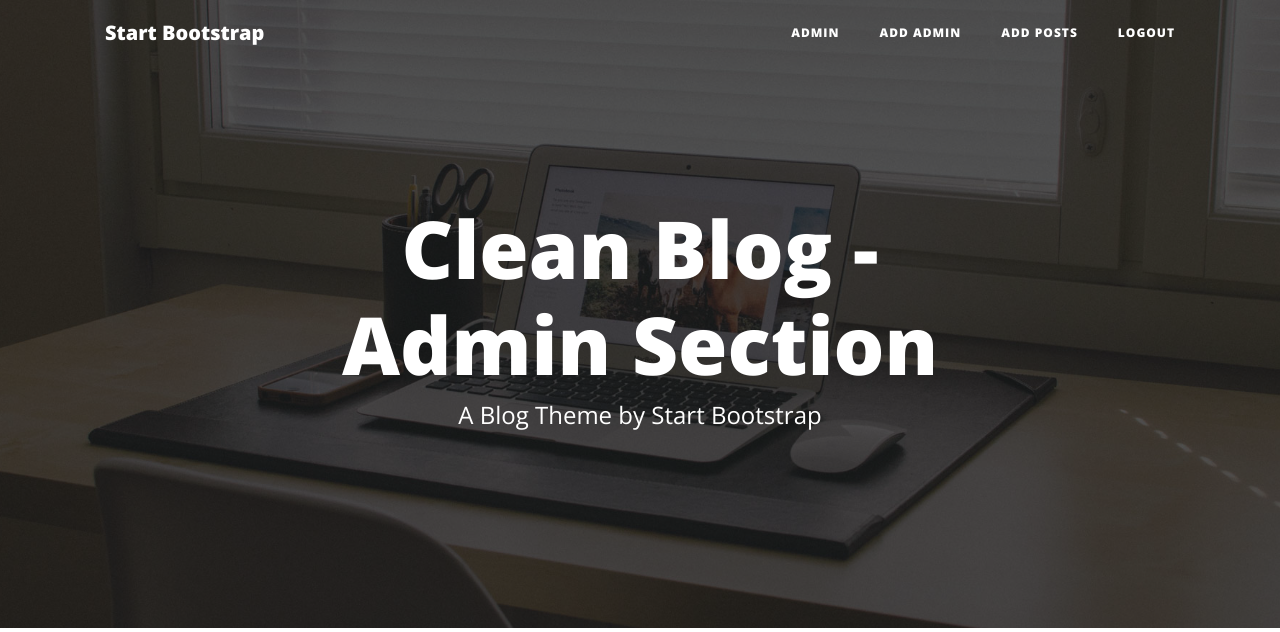
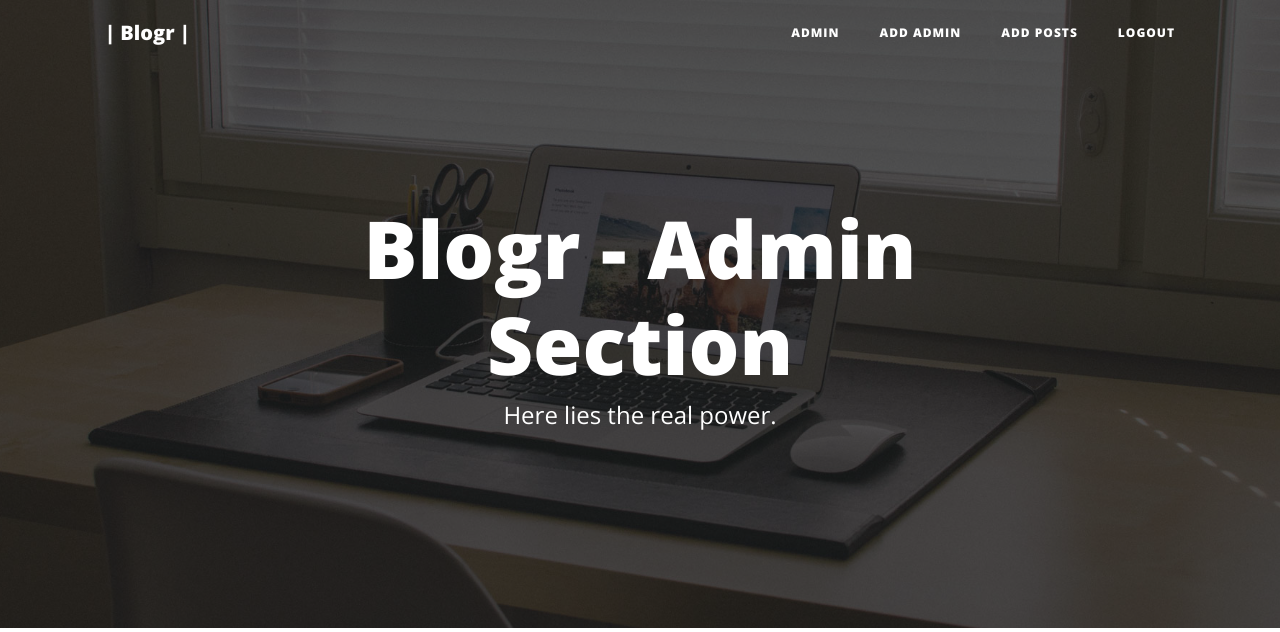
Before and after one commit to abhishekshree/FlaskLearnApp, a Flask app: page /admin in a window 1280 px wide. Shown: the top 632 px of the page. Run offline with Flask 2, Linux system fonts and the light colour scheme; a user stored in the database is signed in; data comes from the database, SQL or seed files in the repository; some libraries are stand-ins or nearby versions.

Commit message:
UI Changes to admin section

```diff
--- a/app.py
+++ b/app.py
@@ -53,15 +53,15 @@ def load_user(user_id):
 
 
 class LoginForm(FlaskForm):
-	username = StringField('username', validators=[InputRequired(), Length(min=4 , max=15)])
-	password = PasswordField('password', validators=[InputRequired(), Length(min=8, max=80)])
-	remember = BooleanField('remember me')
+	username = StringField('Username', validators=[InputRequired(), Length(min=4 , max=15)])
+	password = PasswordField('Password', validators=[InputRequired(), Length(min=8, max=80)])
+	remember = BooleanField('Remember Me')
 
 
 class RegisterForm(FlaskForm):
-	email = StringField('email', validators=[InputRequired(), Email(message='Invalid Email'), Length(max=100)])
-	username = StringField('username', validators=[InputRequired(), Length(min=4 , max=15)])
-	password = PasswordField('password', validators=[InputRequired(), Length(min=8, max=80)])
+	email = StringField('Email', validators=[InputRequired(), Email(message='Invalid Email'), Length(max=100)])
+	username = StringField('Username', validators=[InputRequired(), Length(min=4 , max=15)])
+	password = PasswordField('Password', validators=[InputRequired(), Length(min=8, max=80)])
 
 
 
--- a/templates/admin.html
+++ b/templates/admin.html
@@ -8,7 +8,7 @@
   <!-- Navigation -->
     <nav class="navbar navbar-expand-lg navbar-light fixed-top" id="mainNav">
       <div class="container">
-        <a class="navbar-brand" href="{{ url_for('index') }}">Start Bootstrap</a>
+        <a class="navbar-brand" href="{{ url_for('index') }}">| Blogr |</a>
         <button class="navbar-toggler navbar-toggler-right" type="button" data-toggle="collapse" data-target="#navbarResponsive" aria-controls="navbarResponsive" aria-expanded="false" aria-label="Toggle navigation">
           Menu
           <i class="fa fa-bars"></i>
@@ -38,8 +38,8 @@
         <div class="row">
           <div class="col-lg-8 col-md-10 mx-auto">
             <div class="site-heading">
-              <h1>Clean Blog - Admin Section</h1>
-              <span class="subheading">A Blog Theme by Start Bootstrap</span>
+              <h1>Blogr - Admin Section</h1>
+              <span class="subheading">Here lies the real power.</span>
             </div>
           </div>
         </div>
--- a/templates/basic/Nav.html
+++ b/templates/basic/Nav.html
@@ -25,7 +25,7 @@
             </li>
 
             <li class="nav-item">
-              <a class="nav-link" href="{{ url_for('login') }}"><i class="fa fa-group" style="font-size:18px"></i>  Admin Login </a>
+              <a class="nav-link" href="{{ url_for('login') }}"><i class="fa fa-group" style="font-size:18px"></i>  Admin</a>
             </li>
           </ul>
         </div>
```
